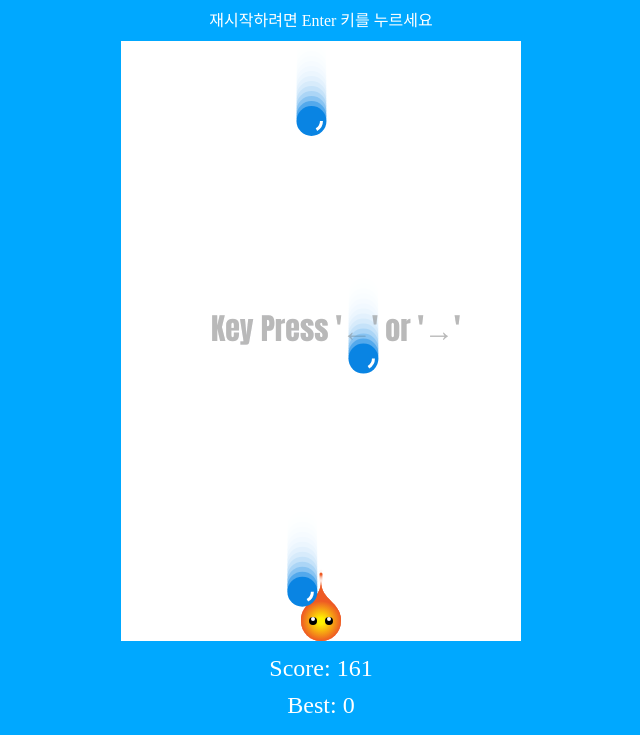
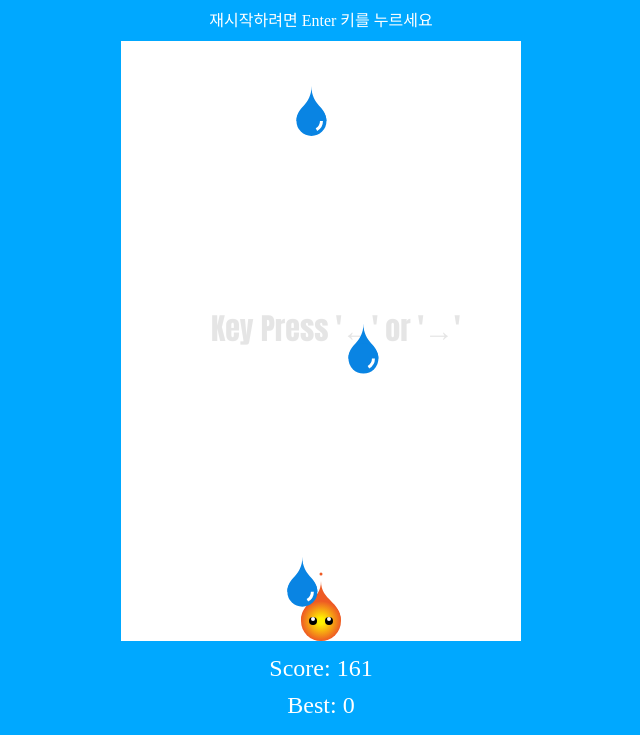
Before and after one commit to jinmo0320/game2, a plain HTML site: page index.html in a window 1280 px wide. Shown: the part 65-800 px from the top of the page, without its empty margins (319-959 px from the left). Drawn offline with Linux system fonts and the light colour scheme.

Commit message:
water design change and title change

```diff
--- a/index.html
+++ b/index.html
@@ -7,7 +7,7 @@
   <link rel="preconnect" href="https://fonts.gstatic.com">
   <link href="https://fonts.googleapis.com/css2?family=Black+Han+Sans&display=swap" rel="stylesheet">
   <link href="https://fonts.googleapis.com/css2?family=Anton&display=swap" rel="stylesheet">
-  <title>Document</title>
+  <title>save fire</title>
 </head>
 <body>
   <div class="container">
--- a/index.js
+++ b/index.js
@@ -182,6 +182,29 @@ class Rain {
     this.vy = 5;
   }
   draw() {
+    this.topX = this.x;
+    this.topY = this.y - 35;
+    ctx.beginPath();
+    ctx.fillStyle = '#0984e3';
+    ctx.moveTo(this.x - this.radius, this.y);
+    ctx.bezierCurveTo(
+      this.x - this.radius,
+      this.y - this.radius,
+      this.x,
+      this.y - this.radius,
+      this.topX,
+      this.topY
+    );
+    ctx.bezierCurveTo(
+      this.x,
+      this.y - this.radius,
+      this.x + this.radius,
+      this.y - this.radius,
+      this.x + this.radius,
+      this.y
+    );
+    ctx.fill();
+
     ctx.beginPath();
     ctx.fillStyle = '#0984e3';
     ctx.arc(this.x, this.y, this.radius, 0, Math.PI * 2, false);
@@ -310,9 +333,7 @@ let timerId;
 function animate() {
   timerId = requestAnimationFrame(animate);
 
-  ctx.fillStyle = 'rgba(255, 255, 255, 0.3)';
-
-  ctx.fillRect(0, 0, canvas.width, canvas.height);
+  ctx.clearRect(0, 0, canvas.width, canvas.height);
 
   if (timerId <= 300) {
     ctx.fillStyle = 'rgba(0, 0, 0, 0.1)';
@@ -330,10 +351,14 @@ function animate() {
     for (let i = 0; i < 1; i++) {
       ice[i].update();
     }
-  } else {
+  } else if (timerId <= 3000) {
     levelUpdate(3);
 
     for (let i = 0; i < 2; i++) {
+      ice[i].update();
+    }
+  } else {
+    for (let i = 0; i < 10; i++) {
       ice[i].update();
     }
   }
```
